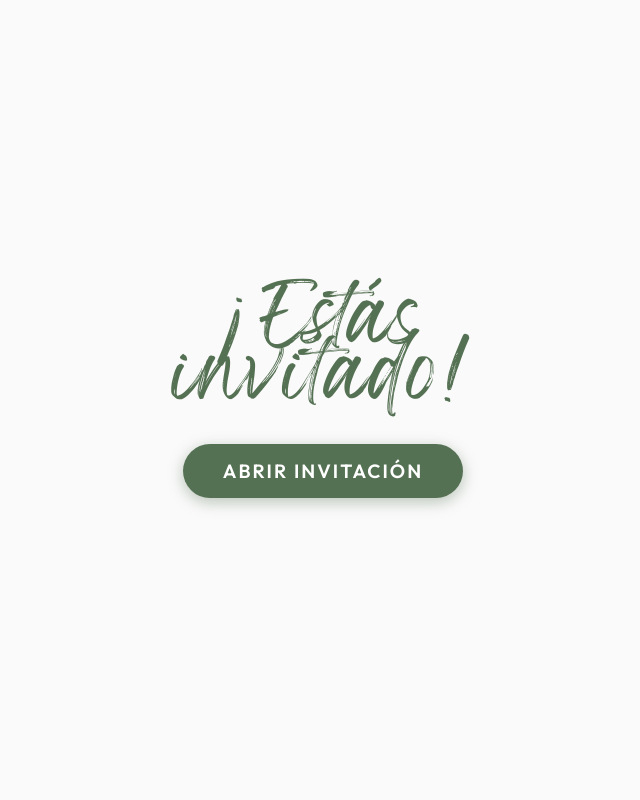
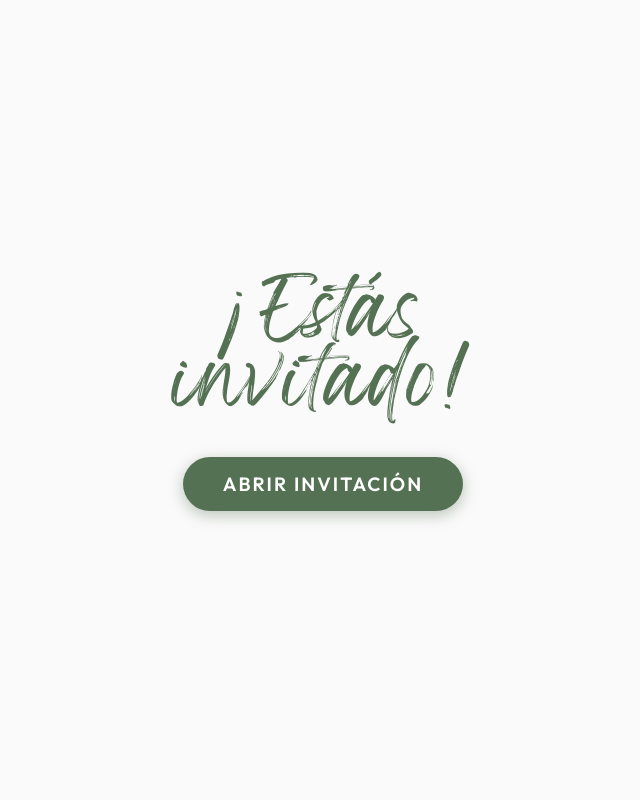
Before and after one commit to WalArg/invitacion_cumple, a React (Vite) app: page / in a window 1280 px wide. Shown: the top 800 px of the page, without its empty margins (317-957 px from the left). Built offline with nearby package versions, Linux system fonts and the light colour scheme.

Commit message:
Aumentar interlineado en el texto de bienvenida para despegar 'Estás' de 'invitado'

```diff
--- a/src/index.css
+++ b/src/index.css
@@ -77,7 +77,7 @@ body {
   font-weight: 400;
   margin: 0;
   text-align: center;
-  line-height: 1.1;
+  line-height: 1.35;
   padding: 0 20px;
 }
 
```
